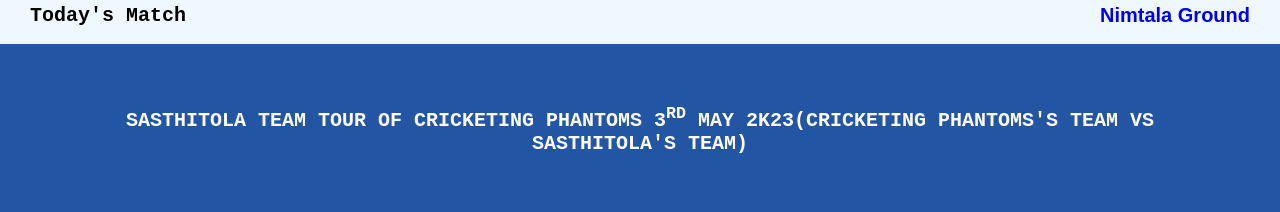
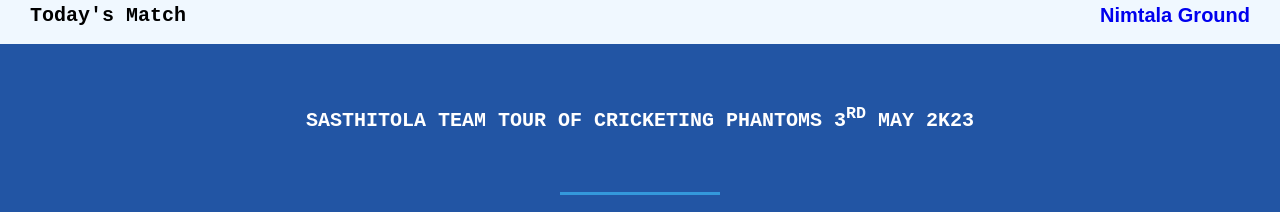
Before and after one commit to ruban117/Cricketing-Phantoms, a plain HTML site: page index.html in a window 1280 px wide. Shown: the part 119-331 px from the top of the page. Drawn offline with nearby package versions, Linux system fonts and the light colour scheme.

Commit message:
Update index.html

```diff
--- a/index.html
+++ b/index.html
@@ -44,7 +44,7 @@
         <h4 class="hfour2"><a href="https://www.google.com/maps/@22.8924801,88.417025,3a,62y,206.17h,91.97t/data=!3m6!1e1!3m4!1sYxvCfa2KuVhQq-zTB7XpIw!2e0!7i13312!8i6656" target="_blank" class="link1">Nimtala Ground</a></h4>
     </div>
     <div class="phase3">
-        <h1>SASTHITOLA TEAM TOUR OF CRICKETING PHANTOMS 3<sup>rd</sup> MAY 2k23(CRICKETING PHANTOMS's TEAM  VS SASTHITOLA's  TEAM)<br>
+        <h1>SASTHITOLA TEAM TOUR OF CRICKETING PHANTOMS 3<sup>rd</sup> MAY 2k23<br>
         </h1>
         <span class="border"></span>
         <div class="ps">
```
